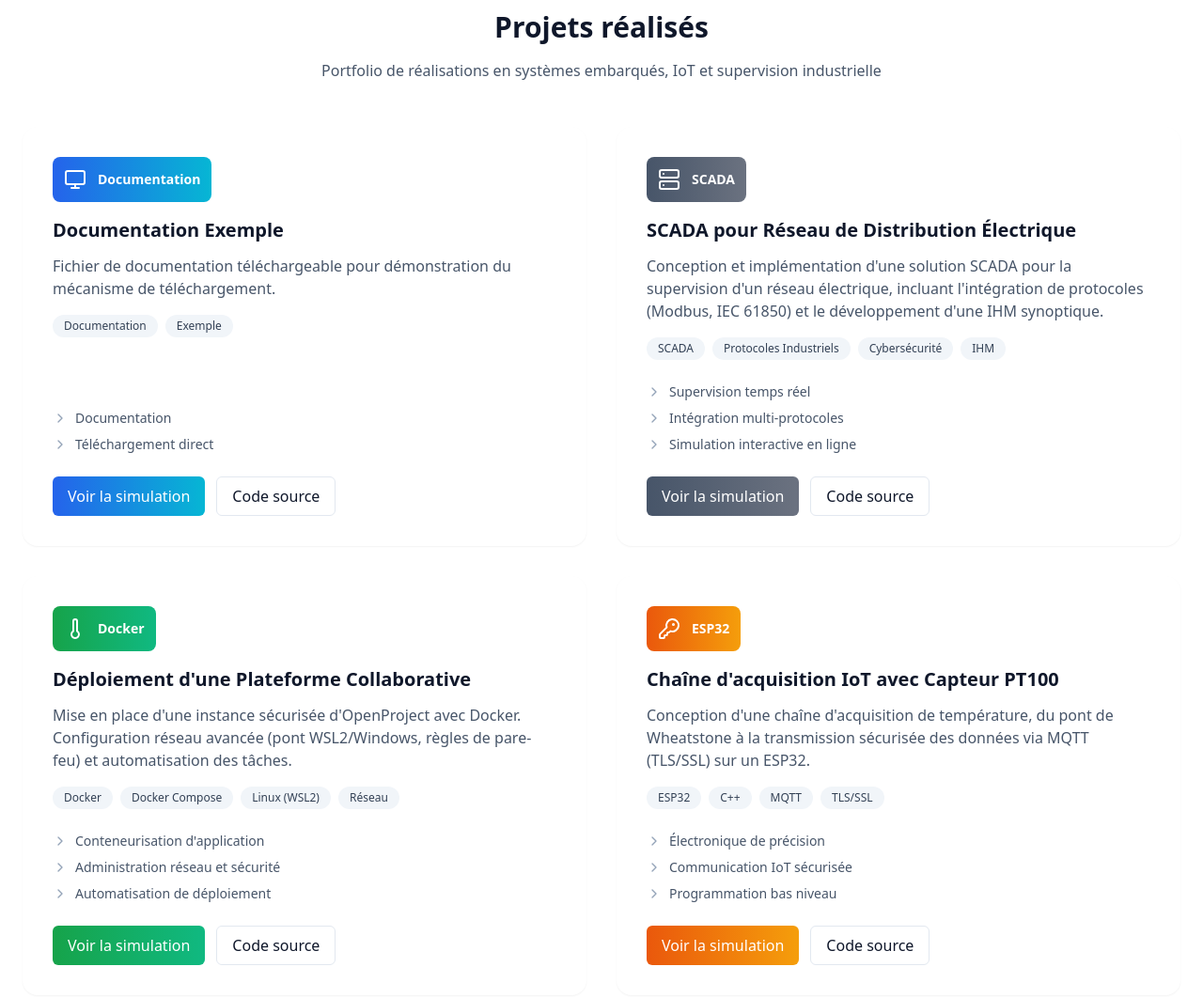
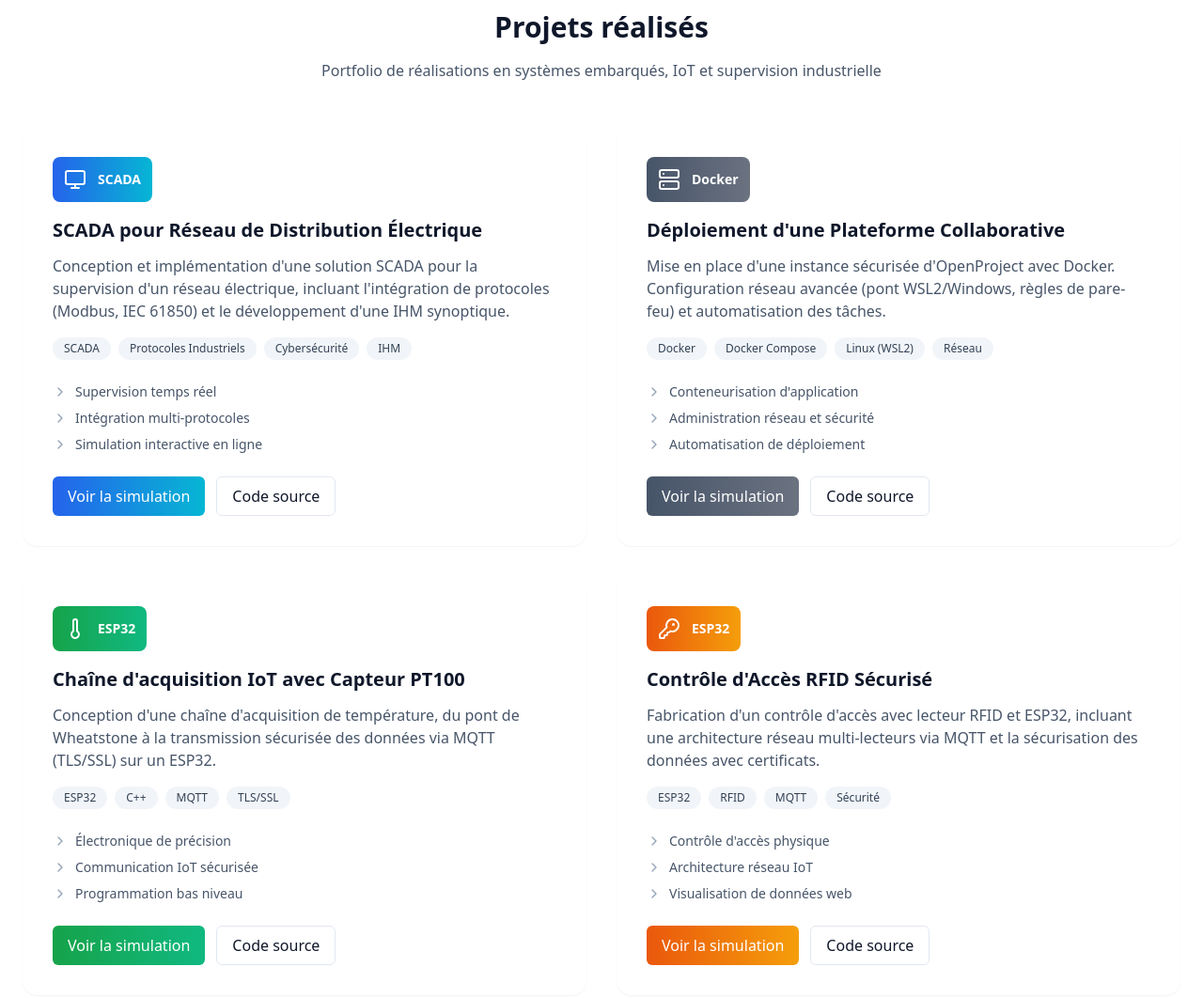
Before and after one commit to miketambaw-code/miketambaw-code.github.io, a plain HTML site: page index.html in a window 1280 px wide. Shown: the part 2600-3662 px from the top of the page at 94% size. Drawn offline with nearby package versions, Linux system fonts and the light colour scheme.

Commit message:
chore: remove 'Documentation Exemple' projects (FR & EN)

```diff
--- a/index.html
+++ b/index.html
@@ -500,17 +500,9 @@
           viewProject: "Voir la simulation",
           sourceCode: "Code source",
           items: [
-              {
-                title: "Documentation Exemple",
-                tags: ["Documentation", "Exemple"],
-                description: "Fichier de documentation téléchargeable pour démonstration du mécanisme de téléchargement.",
-                features: ["Documentation", "Téléchargement direct"],
-                demo: "files/Projet_Exemple_Documentation.txt",
-                demoFilename: "Documentation_Projet_Exemple.txt",
-                source: "https://github.com/miketambaw-code",
-                sourceFilename: "Source_Link.txt"
-              },
             {
+              title: "SCADA pour Réseau de Distribution Électrique",
+              tags: ["SCADA", "Protocoles Industriels", "Cybersécurité", "IHM"],
               title: "SCADA pour Réseau de Distribution Électrique",
               tags: ["SCADA", "Protocoles Industriels", "Cybersécurité", "IHM"],
               description: "Conception et implémentation d'une solution SCADA pour la supervision d'un réseau électrique, incluant l'intégration de protocoles (Modbus, IEC 61850) et le développement d'une IHM synoptique.",
@@ -669,17 +661,9 @@
           viewProject: "View Simulation",
           sourceCode: "Source Code",
           items: [
-              {
-                title: "Example Documentation",
-                tags: ["Documentation", "Example"],
-                description: "Downloadable documentation file to demonstrate the download feature.",
-                features: ["Documentation", "Direct download"],
-                demo: "files/Projet_Exemple_Documentation.txt",
-                demoFilename: "Documentation_Project_Example.txt",
-                source: "https://github.com/miketambaw-code",
-                sourceFilename: "Source_Link.txt"
-              },
             {
+              title: "SCADA for Electrical Distribution Network",
+              tags: ["SCADA", "Industrial Protocols", "Cybersecurity", "HMI"],
               title: "SCADA for Electrical Distribution Network",
               tags: ["SCADA", "Industrial Protocols", "Cybersecurity", "HMI"],
               description: "Designed and implemented a SCADA solution to supervise an electrical network, including protocol integration (Modbus, IEC 61850) and the development of a synoptic HMI.",
```
